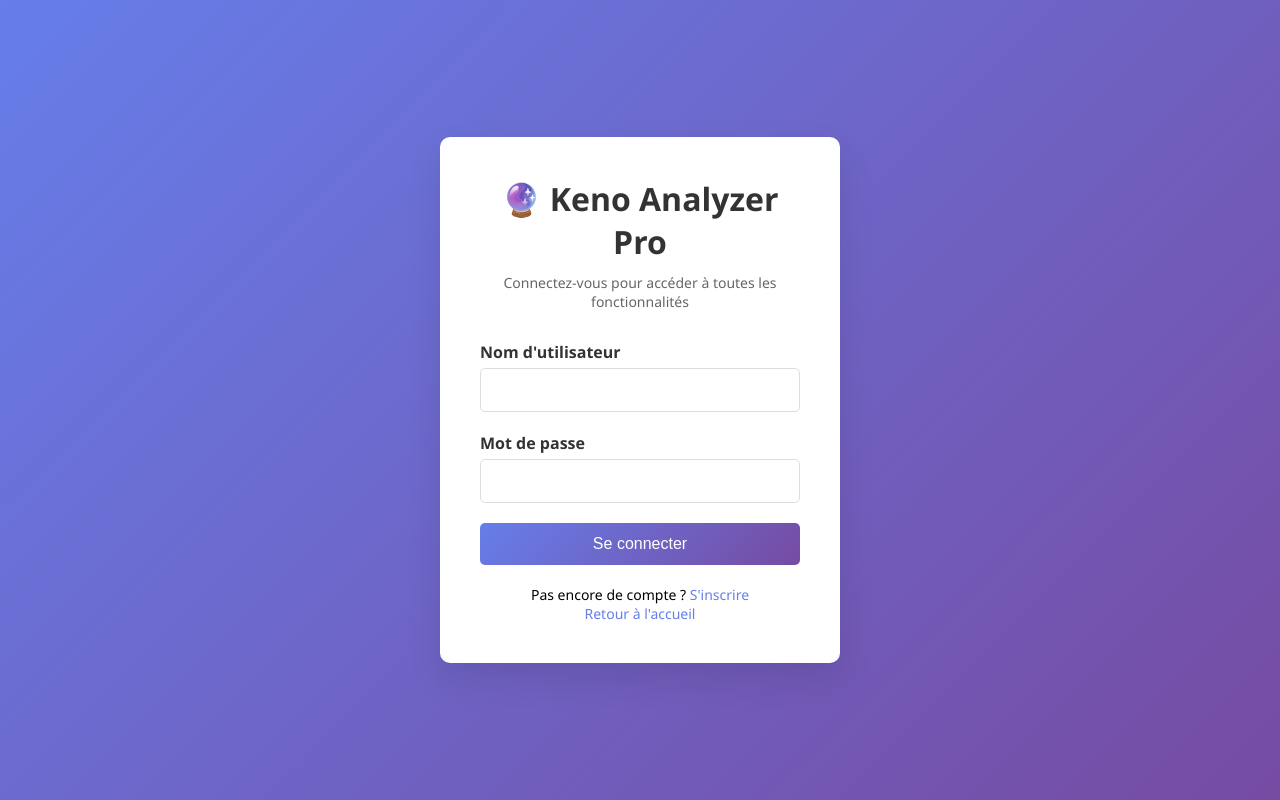
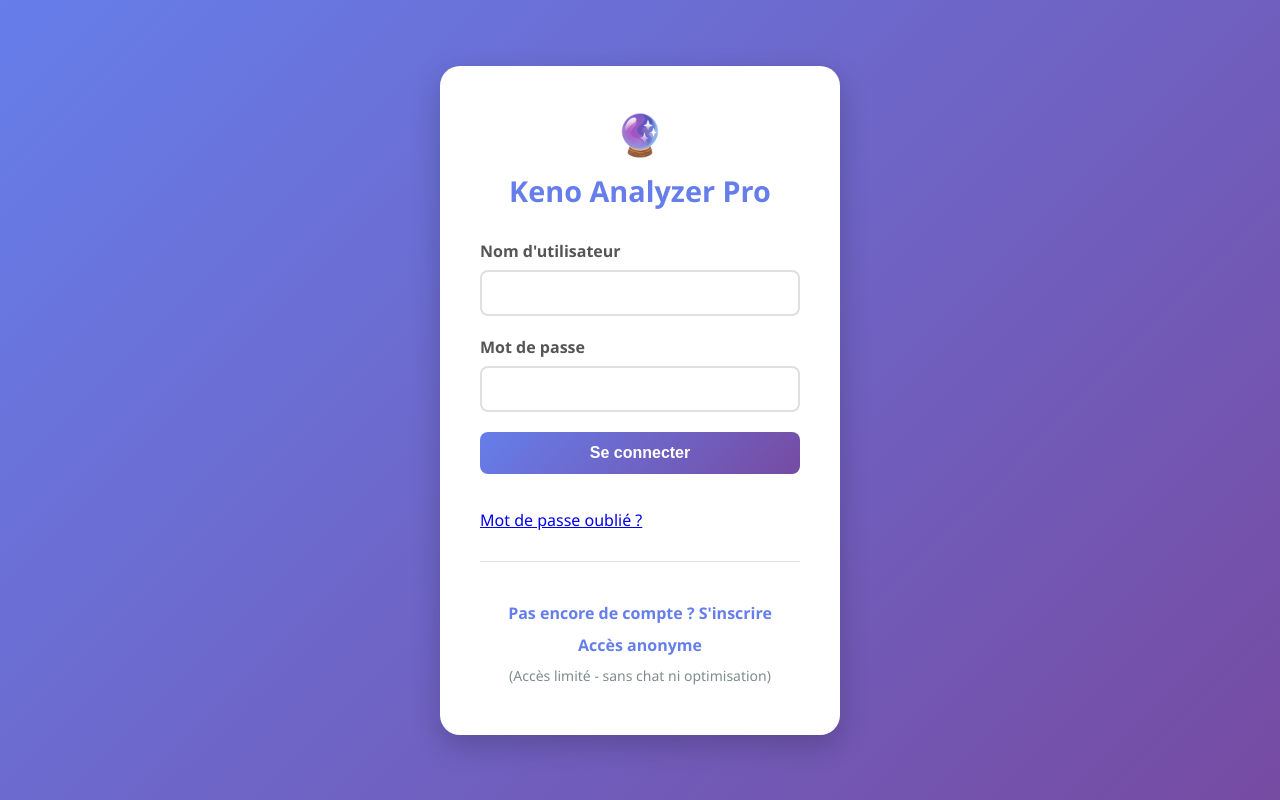
Before and after one commit to Anissdev8897/Kenoweb, a Flask app: page / in a window 1280 px wide. Run offline with Flask 3, Linux system fonts and the light colour scheme.

Commit message:
Update login.html

```diff
--- a/src/templates/login.html
+++ b/src/templates/login.html
@@ -1,9 +1,10 @@
+
 <!DOCTYPE html>
 <html lang="fr">
 <head>
     <meta charset="UTF-8">
     <meta name="viewport" content="width=device-width, initial-scale=1.0">
-    <title>Connexion - Keno Analyzer Pro</title>
+    <title>Keno Analyzer Pro - Connexion</title>
     <style>
         * {
             margin: 0;
@@ -18,52 +19,56 @@
             display: flex;
             align-items: center;
             justify-content: center;
+            color: #333;
         }
 
         .login-container {
             background: white;
             padding: 40px;
-            border-radius: 10px;
-            box-shadow: 0 15px 35px rgba(0, 0, 0, 0.1);
+            border-radius: 20px;
+            box-shadow: 0 10px 30px rgba(0, 0, 0, 0.2);
+            max-width: 400px;
             width: 100%;
-            max-width: 400px;
+            text-align: center;
         }
 
-        .login-header {
-            text-align: center;
-            margin-bottom: 30px;
-        }
-
-        .login-header h1 {
-            color: #333;
+        .logo {
+            font-size: 2.5rem;
             margin-bottom: 10px;
         }
 
-        .login-header p {
-            color: #666;
-            font-size: 14px;
+        .title {
+            font-size: 1.8rem;
+            color: #667eea;
+            margin-bottom: 30px;
         }
 
         .form-group {
             margin-bottom: 20px;
+            text-align: left;
         }
 
-        .form-group label {
+        label {
             display: block;
-            margin-bottom: 5px;
-            color: #333;
-            font-weight: bold;
+            margin-bottom: 8px;
+            font-weight: 600;
+            color: #555;
         }
 
-        .form-group input {
+        input[type="text"],
+        input[type="password"],
+        input[type="email"] {
             width: 100%;
             padding: 12px;
-            border: 1px solid #ddd;
-            border-radius: 5px;
+            border: 2px solid #e0e0e0;
+            border-radius: 8px;
             font-size: 16px;
+            transition: border-color 0.3s;
         }
 
-        .form-group input:focus {
+        input[type="text"]:focus,
+        input[type="password"]:focus,
+        input[type="email"]:focus {
             outline: none;
             border-color: #667eea;
         }
@@ -74,10 +79,12 @@
             background: linear-gradient(135deg, #667eea 0%, #764ba2 100%);
             color: white;
             border: none;
-            border-radius: 5px;
+            border-radius: 8px;
             font-size: 16px;
+            font-weight: 600;
             cursor: pointer;
             transition: opacity 0.3s;
+            margin-bottom: 15px;
         }
 
         .btn:hover {
@@ -85,79 +92,164 @@
         }
 
         .btn-secondary {
-            background: #6c757d;
-            margin-top: 10px;
+            background: #f5f5f5;
+            color: #667eea;
+            border: 2px solid #667eea;
         }
 
-        .error-message {
-            background: #f8d7da;
-            color: #721c24;
-            padding: 10px;
-            border-radius: 5px;
-            margin-bottom: 15px;
-            text-align: center;
+        .btn-secondary:hover {
+            background: #667eea;
+            color: white;
         }
 
-        .success-message {
-            background: #d4edda;
-            color: #155724;
-            padding: 10px;
-            border-radius: 5px;
-            margin-bottom: 15px;
-            text-align: center;
+        .link {
+            color: #667eea;
+            text-decoration: none;
+            font-weight: 600;
         }
 
-        .form-footer {
-            text-align: center;
-            margin-top: 20px;
+        .link:hover {
+            text-decoration: underline;
+        }
+
+        .error {
+            color: #e74c3c;
+            margin-bottom: 15px;
             font-size: 14px;
         }
 
-        .form-footer a {
-            color: #667eea;
-            text-decoration: none;
+        .success {
+            color: #27ae60;
+            margin-bottom: 15px;
+            font-size: 14px;
         }
 
-        .form-footer a:hover {
-            text-decoration: underline;
+        .login-options {
+            margin-top: 30px;
+            padding-top: 30px;
+            border-top: 1px solid #e0e0e0;
+        }
+
+        .login-options h3 {
+            margin-bottom: 15px;
+            color: #667eea;
+        }
+
+        .option {
+            margin: 10px 0;
+        }
+
+        .anonymous-note {
+            color: #7f8c8d;
+            font-size: 14px;
+            margin-top: 10px;
         }
     </style>
 </head>
 <body>
     <div class="login-container">
-        <div class="login-header">
-            <h1>🔮 Keno Analyzer Pro</h1>
-            <p>Connectez-vous pour accéder à toutes les fonctionnalités</p>
-        </div>
+        <div class="logo">🔮</div>
+        <h1 class="title">Keno Analyzer Pro</h1>
 
-        {% with messages = get_flashed_messages(with_categories=true) %}
-            {% if messages %}
-                {% for category, message in messages %}
-                    <div class="{{ category }}-message">
-                        {{ message }}
-                    </div>
-                {% endfor %}
-            {% endif %}
-        {% endwith %}
+        <div id="messages"></div>
 
-        <form method="POST" action="{{ url_for('login') }}">
+        <form id="loginForm">
             <div class="form-group">
                 <label for="username">Nom d'utilisateur</label>
-                <input type="text" id="username" name="username" required>
+                <input type="text" id="username" name="username" required="">
             </div>
 
             <div class="form-group">
                 <label for="password">Mot de passe</label>
-                <input type="password" id="password" name="password" required>
+                <input type="password" id="password" name="password" required="">
             </div>
 
-            <button type="submit" class="btn">Se connecter</button>
+            <div class="form-group">
+                <button type="submit" class="btn">Se connecter</button>
+            </div>
+            <div class="form-group text-center">
+                <a href="/forgot-password" class="forgot-password">Mot de passe oublié ?</a>
+            </div>
         </form>
 
-        <div class="form-footer">
-            <p>Pas encore de compte ? <a href="{{ url_for('register') }}">S'inscrire</a></p>
-            <p><a href="/">Retour à l'accueil</a></p>
+        <div class="login-options">
+            <div class="option">
+                <a href="/register" class="link">Pas encore de compte ? S'inscrire</a>
+            </div>
+
+            <div class="option">
+                <a href="/analyser" class="link" onclick="anonymousAccess()">Accès anonyme</a>
+                <div class="anonymous-note">(Accès limité - sans chat ni optimisation)</div>
+            </div>
         </div>
     </div>
+
+    <script>
+        // Gérer la soumission du formulaire
+        document.getElementById('loginForm').addEventListener('submit', function(e) {
+            e.preventDefault();
+            login();
+        });
+
+        function login() {
+            const username = document.getElementById('username').value.trim();
+            const password = document.getElementById('password').value.trim();
+
+            if (!username || !password) {
+                showMessage('Veuillez remplir tous les champs', 'error');
+                return;
+            }
+
+            // Soumettre le formulaire
+            const formData = new FormData();
+            formData.append('username', username);
+            formData.append('password', password);
+
+            fetch('/login', {
+                method: 'POST',
+                body: formData
+            })
+            .then(response => response.text())
+            .then(html => {
+                // Vérifier si la connexion a réussi
+                if (html.includes('/analyser')) {
+                    window.location.href = '/analyser';
+                } else {
+                    // Extraire le message d'erreur de la réponse HTML
+                    const parser = new DOMParser();
+                    const doc = parser.parseFromString(html, 'text/html');
+                    const error = doc.querySelector('.error-message')?.textContent || doc.querySelector('.error')?.textContent || 'Erreur de connexion';
+                    showMessage(error, 'error');
+                }
+            })
+            .catch(error => {
+                showMessage('Erreur de connexion au serveur', 'error');
+            });
+        }
+
+        function anonymousAccess() {
+            // Accès anonyme - rediriger vers analyser avec mode anonyme
+            window.location.href = '/analyser?mode=anonymous';
+        }
+
+        function showMessage(message, type) {
+            const messagesDiv = document.getElementById('messages');
+            messagesDiv.innerHTML = `<div class="${type}">${message}</div>`;
+
+            // Effacer le message après 5 secondes
+            setTimeout(() => {
+                messagesDiv.innerHTML = '';
+            }, 5000);
+        }
+
+        // Vérifier si l'utilisateur est déjà connecté
+        fetch('/api/user/status')
+            .then(response => response.json())
+            .then(data => {
+                if (data.logged_in) {
+                    window.location.href = '/analyser';
+                }
+            });
+    </script>
 </body>
 </html>
```
